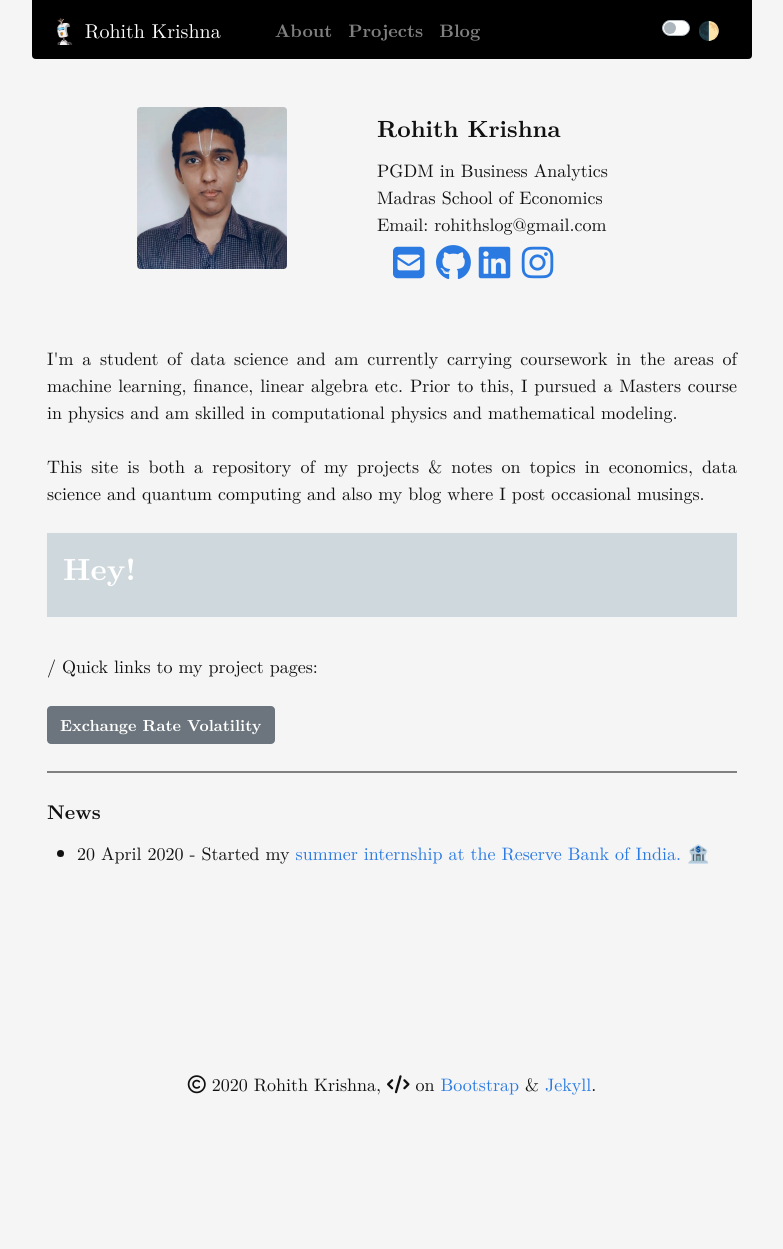
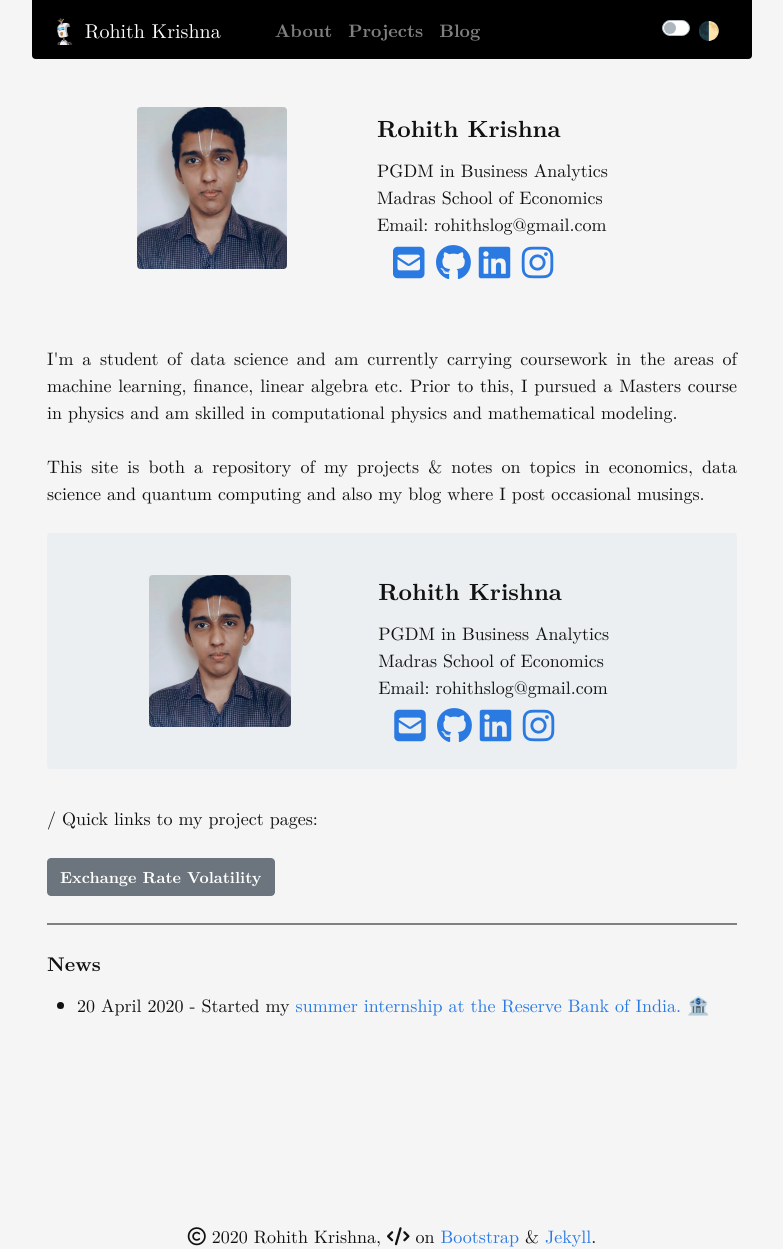
Before and after one commit to rohithmay/rohithmay.github.io, a Jekyll site: the page built from index.md, in a window 1280 px wide. Shown: the whole page, without its empty margins (248-1031 px from the left). Built offline with Jekyll 4.4.1, drawn with Linux system fonts in a browser that asks for light colours; nearby versions of some CDN libraries; a style sheet for code colours, icons or effects is not loaded; before the commit the page ends 1097 px from its top, so only the background shows below that.

Commit message:
Update index.md

```diff
--- a/index.md
+++ b/index.md
@@ -145,10 +145,101 @@ Template for latest updates here
 
                         This site is both a repository of my projects & notes on topics in economics, data science and quantum computing and also my blog where I post occasional musings. <br/> <br/>
 
-                        <div class="p-3 mb-2 text-white" style = "background-color: #CFD8DC;">
+                        <div class="p-3 mb-2 text-black rounded" style = "background-color: #ECEFF1;">
 
-                       <h1>  Hey! </h1>
 
+                        <div class="row">
+
+                                <div class="col col-3 ml-auto d-flex align-items-center">
+                                    <img style="margin: 0px 0 0px 0;"
+                                         id="gravatar-img"
+                                         src="images/pro-pic.jpg"
+                                         class="rounded"
+                                         width="170" />
+                                </div>
+                                <div class="col col-1">
+                                      </div>
+
+                                <div class="col col-5 mr-auto d-flex align-items-left">
+                                      <div align="left">
+                                      <br/>
+                                      <h2> Rohith Krishna </h2>
+
+                                          <!-- Graduate Student <br/> -->
+                                          PGDM in Business Analytics <br/>
+                                          Madras School of Economics <br/>
+                                          Email: <a data-toggle="tooltip"
+                                                   data-placement="right"
+                                                   title="Write to me here :)">rohithslog@gmail.com</a><br/>
+
+                                          <nav class="nav">
+                                              <!-- <a
+                                              class="nav-link col-2"
+                                              href="https://scholar.google.com/citations?user=SdGXagwAAAAJ&hl=en"
+                                              target="_blank"
+                                              data-toggle="tooltip"
+                                              data-placement="bottom"
+                                              title="Google Scholar">
+                                                  <i class="ai ai-google-scholar ai-2x"></i>
+                                              </a> -->
+
+                                            <a
+                                              class="nav-link col-2"
+                                              href="mailto:rohithslog@gmail.com"
+                                              target="_blank"
+                                              data-toggle="tooltip"
+                                              data-placement="bottom"
+                                              title="Email">
+                                                  <i class="fa fa-envelope-square fa-2x"></i>
+                                              </a>
+
+                                              <a
+                                              class="nav-link col-2"
+                                              href="https://github.com/rohithmay"
+                                              target="_blank"
+                                              data-toggle="tooltip"
+                                              data-placement="bottom"
+                                              title="Github">
+                                                  <i class="fa fa-github fa-2x"></i>
+                                              </a>
+
+                                              <a
+                                              class="nav-link col-2"
+                                              href="https://www.linkedin.com/in/rohithkris96"
+                                              target="_blank"
+                                              data-toggle="tooltip"
+                                              data-placement="bottom"
+                                              title="LinkedIn">
+                                                  <i class="fa fa-linkedin-square fa-2x"></i>
+                                              </a>
+
+
+                                              <a
+                                              class="nav-link col-2"
+                                              href="https://instagram.com/rohithmay"
+                                              target="_blank"
+                                              data-toggle="tooltip"
+                                              data-placement="bottom"
+                                              title="Instagram">
+                                                  <i class="fa fa-instagram fa-2x"></i>
+                                              </a>
+
+
+                                              <!-- <a
+                                              class="nav-link col-2"
+                                              href="https://rohithmay.wordpress.com/"
+                                              target="_blank"
+                                              data-toggle="tooltip"
+                                              data-placement="bottom"
+                                              title="Wordpress">
+                                                  <i class="fa fa-wordpress fa-2x"></i>
+                                              </a> -->
+
+
+                                              </nav>
+                                          </div>
+                                      </div>
+                            </div>
 
                         </div> <br>/
 
```
